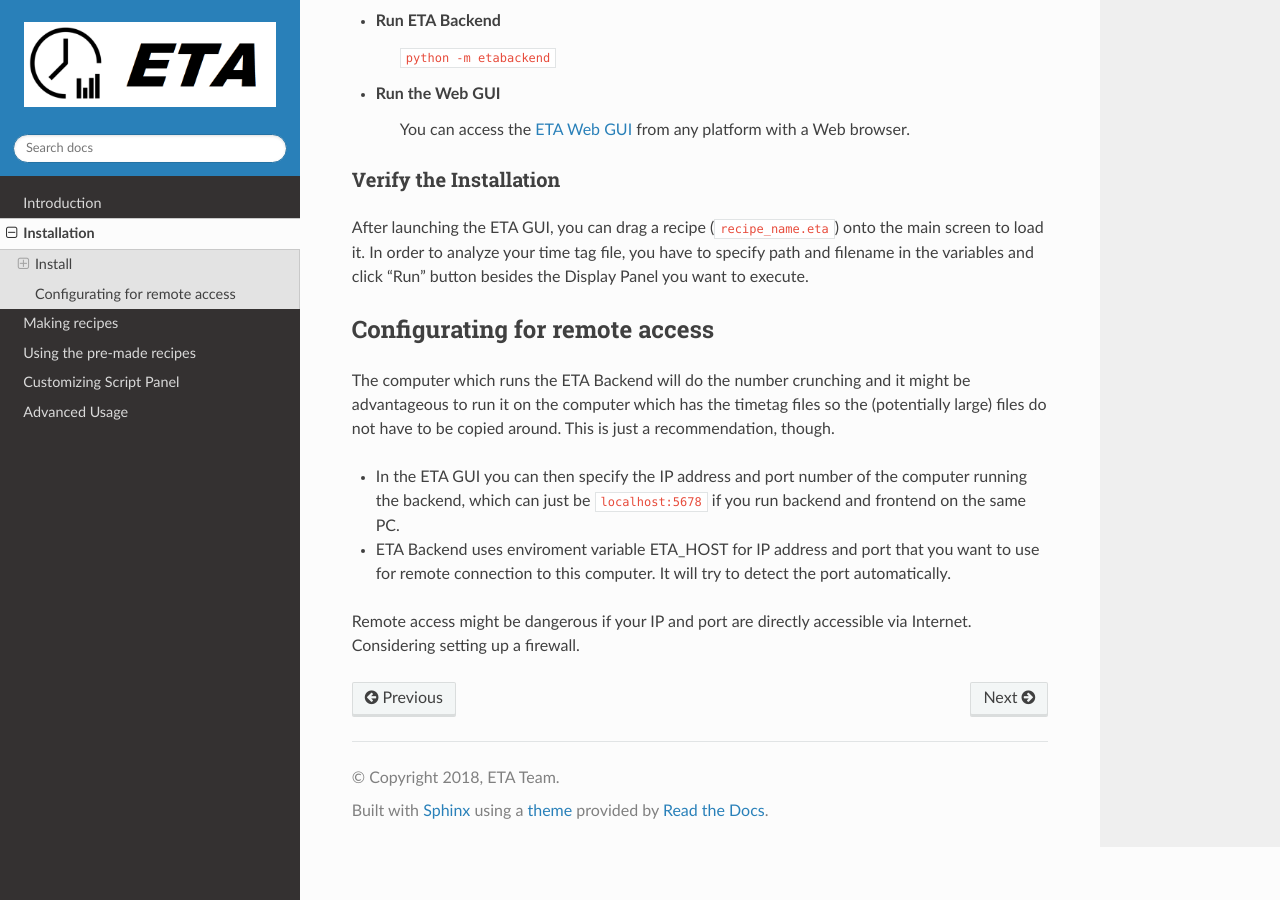
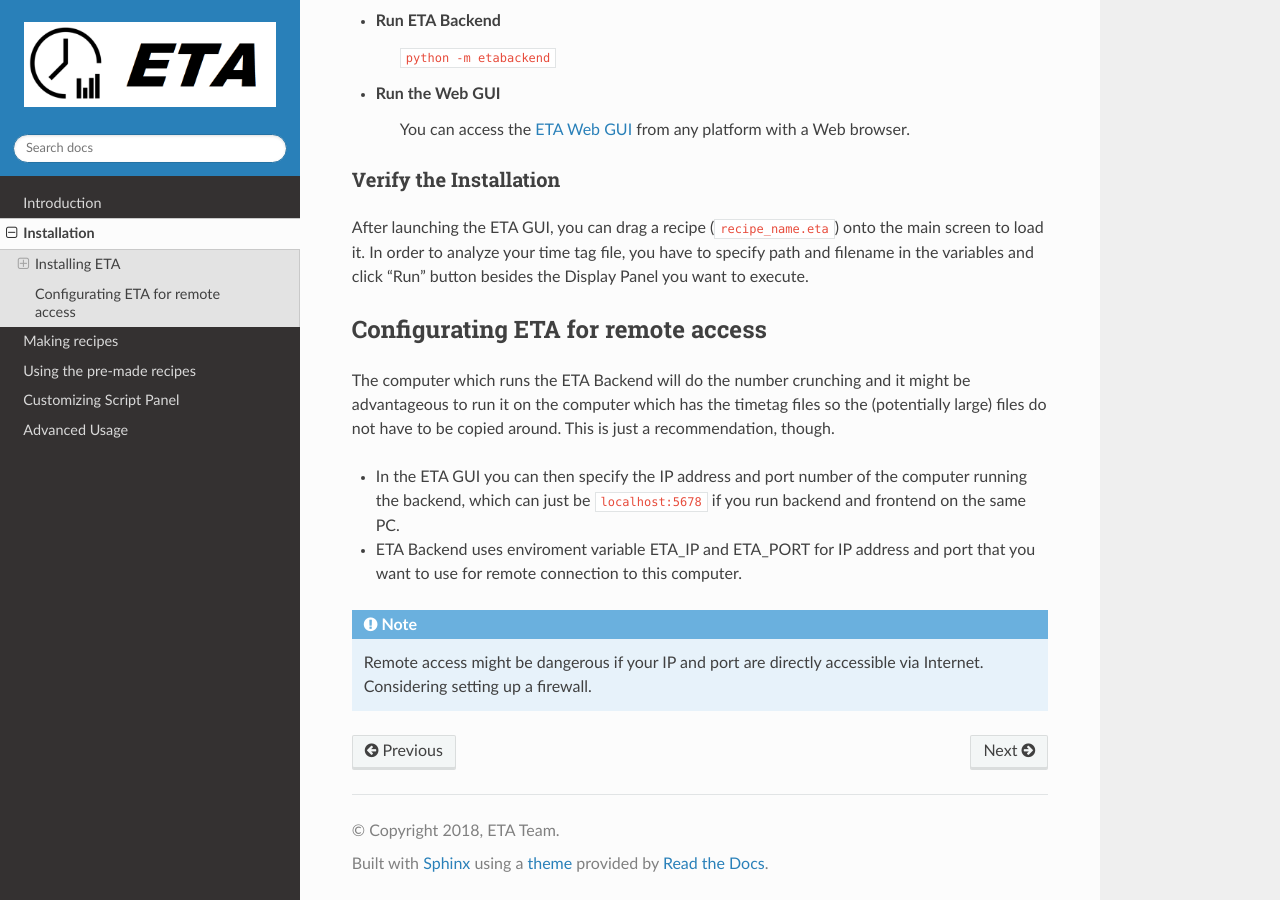
Before and after one commit to timetag/timetag.github.io, a Sphinx documentation site: the page built from docs/installation.rst, in a window 1280 px wide and 900 px high, scrolled down 989 px. Built offline with Sphinx 7.4.7 and the Read the Docs theme 2.0.0, drawn with Linux system fonts in a browser that asks for light colours; some of the changed text lies outside the part shown.

Commit message:
Update installation.rst

```diff
--- a/docs/installation.rst
+++ b/docs/installation.rst
@@ -2,8 +2,9 @@
 Installation
 ============
 
-Install
+Installing ETA
 --------
+
 Install as a standalone program
 ......
 
@@ -47,14 +48,14 @@ Verify the Installation
 After launching the ETA GUI, you can drag a recipe (``recipe_name.eta``) onto the main screen to load it. In order to analyze your time tag file, you have to specify path and filename in the variables and click "Run" button besides the Display Panel you want to execute.
 
 
-Configurating for remote access
+Configurating ETA for remote access
 --------
 
 The computer which runs the ETA Backend will do the number crunching and it might be advantageous to run it on the computer which has the timetag files so the (potentially large) files do not have to be copied around. This is just a recommendation, though.
 
 *   In the ETA GUI you can then specify the IP address and port number of the computer running the backend, which can just be ``localhost:5678`` if you run backend and frontend on the same PC.
 
-*    ETA Backend uses enviroment variable ETA_HOST for IP address and port that you want to use for remote connection to this computer. It will try to detect the port automatically.
+*    ETA Backend uses enviroment variable ETA_IP and ETA_PORT for IP address and port that you want to use for remote connection to this computer.
 
 .. note::
-Remote access might be dangerous if your IP and port are directly accessible via Internet. Considering setting up a firewall.
+     Remote access might be dangerous if your IP and port are directly accessible via Internet. Considering setting up a firewall.
```
